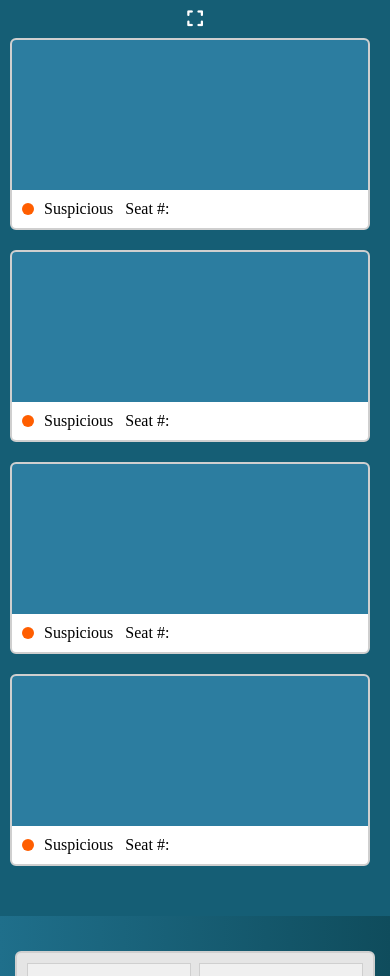
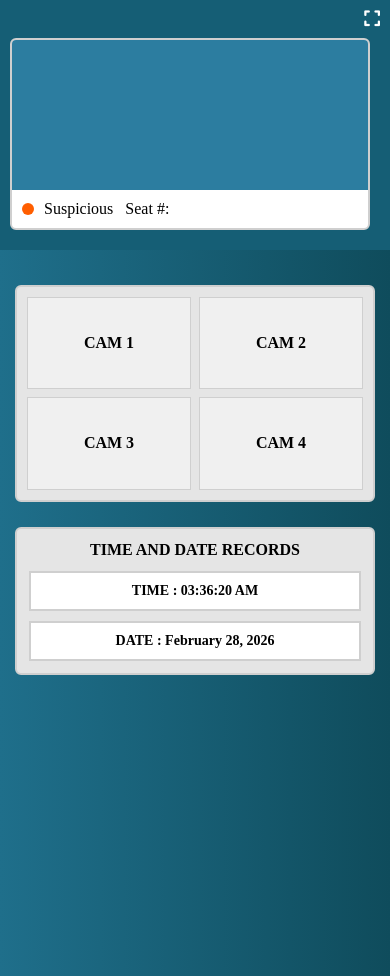
Before and after one commit to myk-101/ExamGuard, a Flask app: page /dashboard in a window 390 px wide. Shown: the part 70-1046 px from the top of the page. Run offline with Flask 3, Linux system fonts and the light colour scheme.

Commit message:
Update dashboard.css

```diff
--- a/ExamGuard/static/css/dashboard.css
+++ b/ExamGuard/static/css/dashboard.css
@@ -152,18 +152,15 @@
         overflow: visible;
     }
 
-   .sidebar {
-    width: 100%;
-    display: flex;
-    flex-direction: column;
-    align-items: center;
-    padding: 10px;
-}
+    .sidebar {
+        width: 100%;
+        height: auto;
+        max-height: 250px;
+        padding: 10px;
+    }
 
     .sidebar .records {
-        width: 100%;
-        max-width: 500px;
-        margin: 0 auto 20px auto;
+        margin: 0%;
         overflow-y: auto;
         scrollbar-width: none;
         -ms-overflow-style: none;
```
